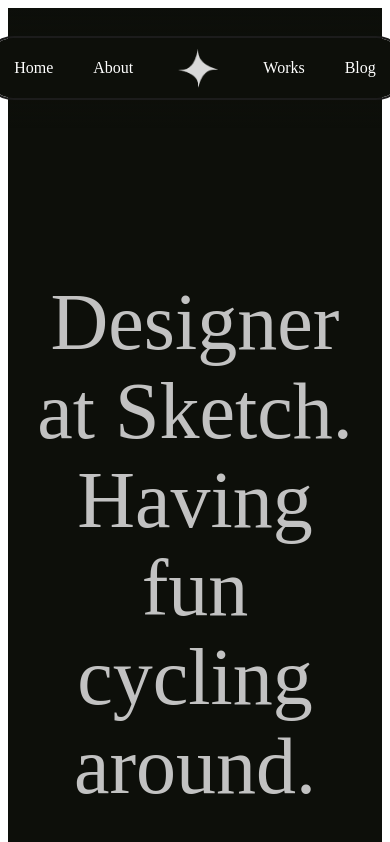
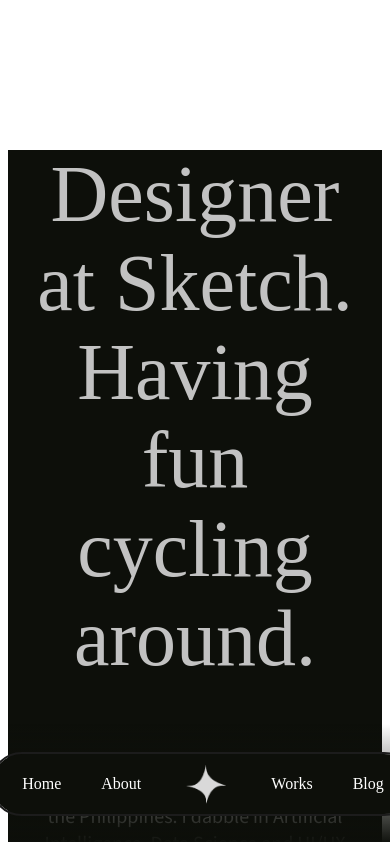
Before and after one commit to allainerain/allaines-portfolio-website, a SvelteKit app: page / in a window 390 px wide. Shown: the top 842 px of the page. Built offline with nearby package versions, Linux system fonts and the light colour scheme; a web font is replaced by a local one.

Commit message:
Update: reactive navbar to smaller screens

```diff
--- a/src/components/navbar.svelte
+++ b/src/components/navbar.svelte
@@ -41,7 +41,7 @@
     background-color: #0D0F0A;
     outline-style: solid;
     outline-color: #1C1C1C;
-    outline-width: 2px;;
+    outline-width: 2px;
 }
 
 .navbar a {
@@ -51,4 +51,15 @@
     text-decoration: none;
     font-size: 16px;
 }
+
+/* PHONE VIEW */
+@media only screen and (max-width: 770px) {
+    section {
+        position: fixed;
+        top: auto;
+        bottom: 0;
+        background: linear-gradient(to top, #0D0F0A, transparent);
+        /* background: white */
+    }
+}
 </style>
```
